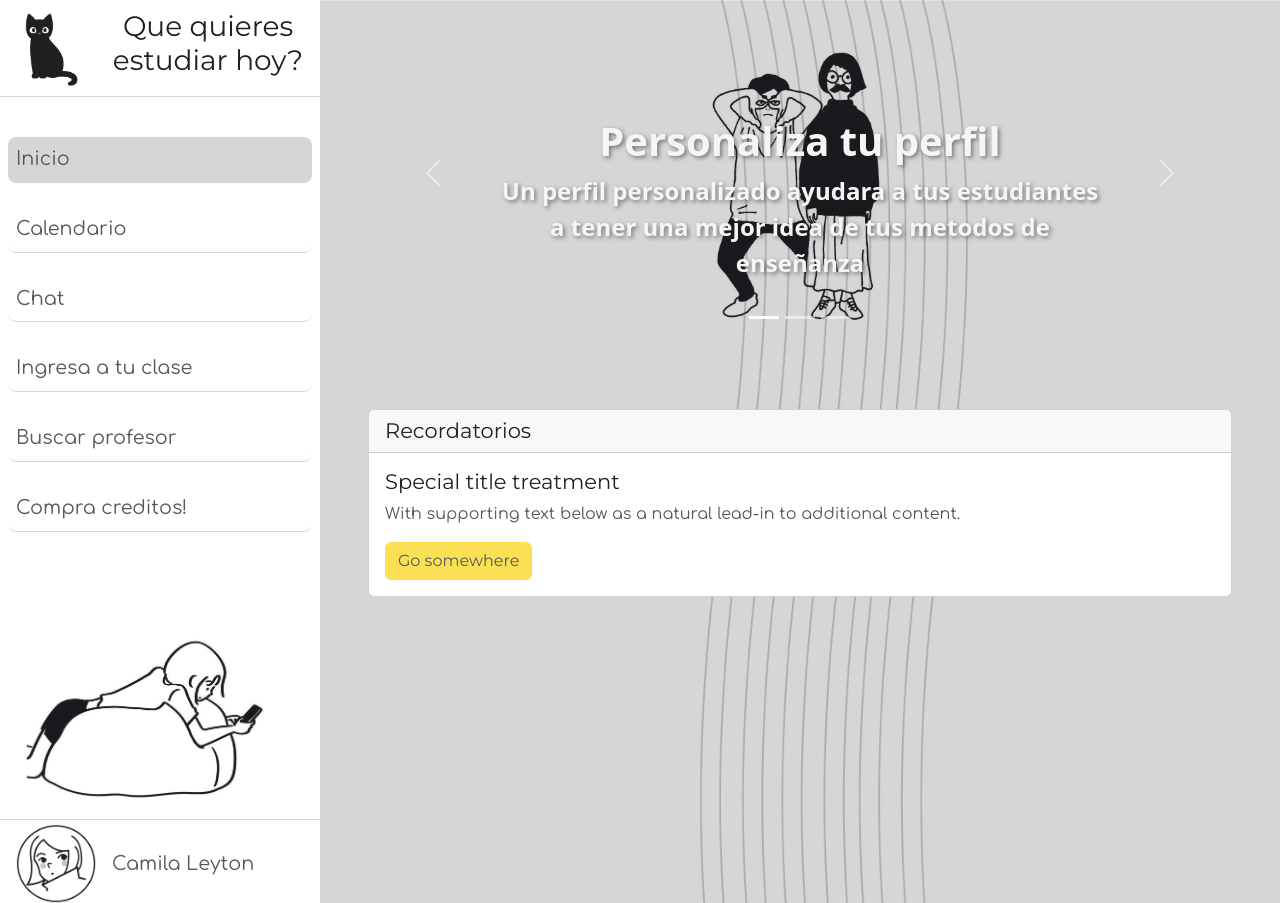
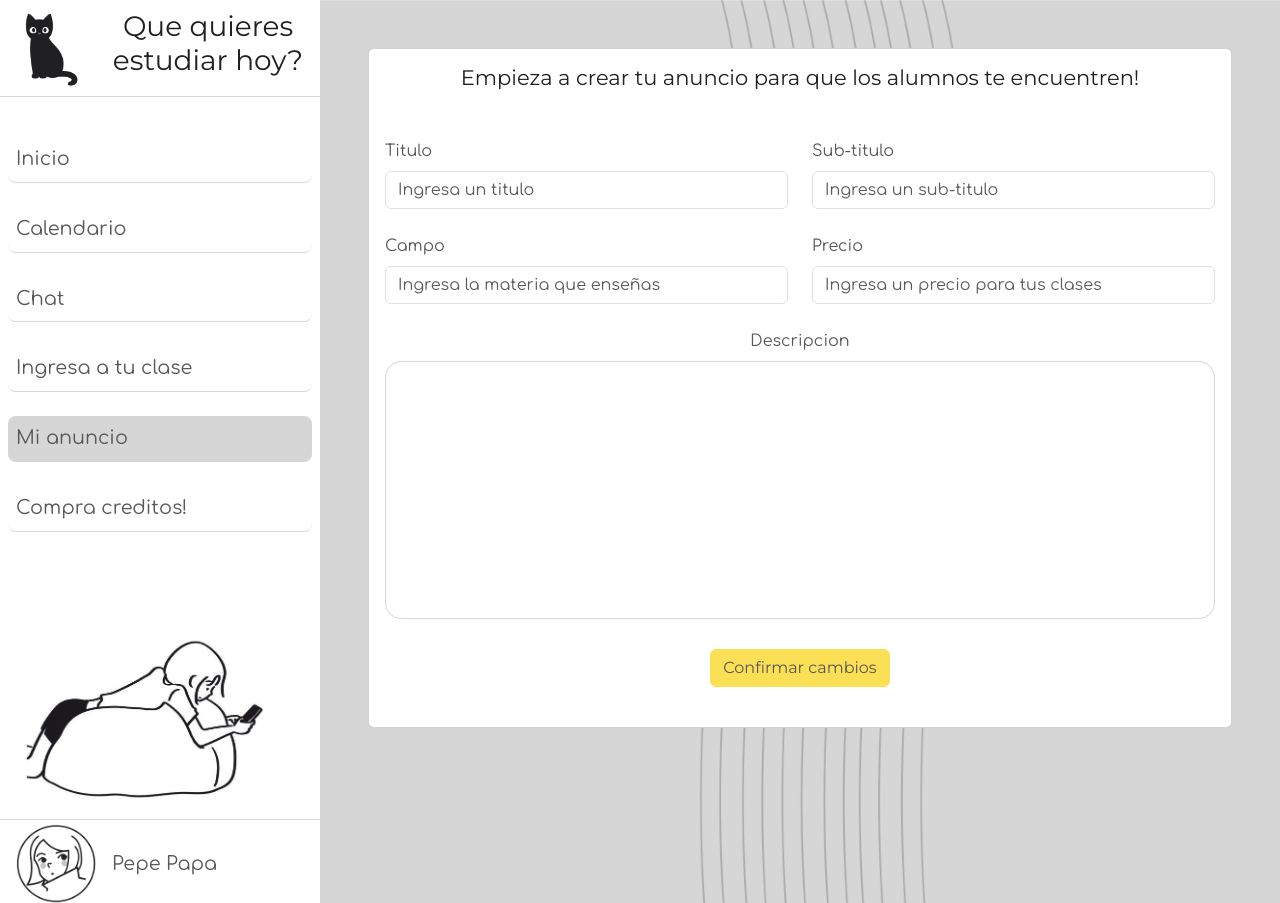
Before and after one commit to kevesc16/Clases-Ya, a Django app: page /home/ in a window 1280 px wide. Run offline with Django 4.2, Linux system fonts and the light colour scheme; the first user in the database is signed in; data comes from the database, SQL or seed files in the repository.

Commit message:
"comentario generico numero n"

```diff
--- a/clasesYa/static/css/home.css
+++ b/clasesYa/static/css/home.css
@@ -210,3 +210,19 @@ ul {
     border-bottom: 1px solid #d6d6d6;
 }
 /* Estilos perfil */
+
+.customTextArea {
+    width: 100%; box-sizing: border-box;
+    resize: none;
+    border: 1px solid #d6d6d6;
+    border-radius: 1rem;
+    padding: 0.5rem;
+    font-family: 'Comfortaa', sans-serif;
+    color: #585759 !important;
+}
+
+textarea:focus {
+    outline: none;
+    border-color: #FAF252;
+    box-shadow: 0 0 0 0.2rem #FADE52;
+}
--- a/clasesYa/templates/home.html
+++ b/clasesYa/templates/home.html
@@ -25,7 +25,9 @@
     <img src="{% static '/img/laying.png' %}" alt="" class="layingImg" />
     <div class="profileContainer">
       <img src="{% static '/img/girl3.png' %}" class="avatar" />
-      <span class="profileName parrafo">Camila Leyton</span>
+      <a href="#" v-on:click.prevent="selectedItem = 'Perfil'">
+        <span class="profileName parrafo">{{ user.nombre }} {{ user.apellido }}</span>
+      </a>
     </div>
   </div>
 
@@ -137,9 +140,24 @@
         </div>
       </div>
     </transition>
+    {% endif %}
 
     <transition name="slide">
       <div v-if="selectedItem === 'Compra creditos!'">
+        <div class="card ">
+          <h5 class="card-header heading-5">Creditos</h5>
+          <div class="card-body">
+            <h5 class="card-title heading-5" style="font-weight: normal;">Special title treatment</h5>
+            <p class="card-text parrafo">Lorem ipsum dolor sit amet consectetur adipisicing elit. Ipsa est recusandae
+              molestiae aut, maiores repellat ut tempora dolorum temporibus nihil sit itaque iusto dolore porro
+              doloremque, beatae cumque, voluptates autem?</p>
+          </div>
+        </div>
+      </div>
+    </transition>
+
+    <transition name="slide">
+      <div v-if="selectedItem === 'Perfil'">
         <div class="card profileCard">
           <div class="card-body  m-0 p-0">
             <img src="{% static '/img/bannerPink.png' %}" alt="" class="banner-img">
@@ -211,8 +229,60 @@
                   <button type="button" class="btn botonCustom heading-6">Confirmar cambios</button>
                 </div>
               </div>
+            </div>
+          </div>
+        </div>
+      </div>
+    </transition>
 
+    <transition name="slide">
+      <div v-if="selectedItem === 'Mi anuncio'">
+        <div class="card m-5">
+          <div class="card-body">
+            {% if user.anuncio == None %}
+            <h1 class="heading-5 text-center mb-5">Empieza a crear tu anuncio para que los alumnos te encuentren!</h1>
+            <form action="" id="anuncioForm">
+            <div class="row">
+              <div class="col-6">
+                <div class="customInput mb-4">
+                  <label for="inputTitulo" class="form-label parrafo">Titulo</label>
+                  <input type="text" class="form-control parrafo" id="inputTitulo" placeholder="Ingresa un titulo" />
+                </div>
+              </div>
+              <div class="col-6">
+                <div class="customInput mb-4">
+                  <label for="inputSubTitulo" class="form-label parrafo">Sub-titulo</label>
+                  <input type="text" class="form-control parrafo" id="inputSubTitulo" placeholder="Ingresa un sub-titulo" />
+                </div>
+              </div>
+              <div class="col-6">
+                <div class="customInput mb-4">
+                  <label for="inputCampo" class="form-label parrafo">Campo</label>
+                  <input type="text" class="form-control parrafo" id="inputCampo" placeholder="Ingresa la materia que enseñas" />
+                </div>
+              </div>
+              <div class="col-6">
+                <div class="customInput mb-4">
+                  <label for="inputPrecio" class="form-label parrafo">Precio</label>
+                  <input type="text" class="form-control parrafo" id="inputPrecio" placeholder="Ingresa un precio para tus clases" />
+                </div>
+              </div>
+              <div class="col-12">
+                <div class="customInput mb-4">
+                  <label for="inputPrecio" class="form-label parrafo text-center" style="width: 100%;">Descripcion</label>
+                  <textarea class="customTextArea" name="" id="" rows="10"></textarea>
+                </div>
+              </div>
+              <div class="col-12">
+                <div class="customInput mb-4 text-center">
+                  <button type="submit" name="anuncioForm" value="anuncioForm" class="btn botonCustom heading-6">Confirmar cambios</button>
+                </div>
+              </div>
             </div>
+            </form>
+            {% else %}
+            <p class="card-text parrafo">{{ user.anuncio }}</p>
+            {% endif %}
           </div>
         </div>
       </div>
@@ -226,9 +296,15 @@
   var app = new Vue({
     el: '#mainContainer',
     data: {
-      links: ['Inicio', 'Calendario', 'Chat', 'Ingresa a tu clase', 'Buscar profesor', 'Compra creditos!'],
-      selectedItem: 'Inicio'
+      {% if user.tipoUsuario == 1 %}
+      links: ['Inicio', 'Calendario', 'Chat', 'Ingresa a tu clase', 'Buscar clases', 'Compra creditos!'],
+      {% else %}
+      links: ['Inicio', 'Calendario', 'Chat', 'Ingresa a tu clase', 'Mi anuncio', 'Compra creditos!'],
+      {% endif %}
+      selectedItem: 'Mi anuncio'
     }
   })
+  let user = "{{ user.anuncio }}"
+  console.log(user)
 </script>
 {% endblock %}
--- a/clasesYa/views.py
+++ b/clasesYa/views.py
@@ -25,7 +25,8 @@ def logoutUser(request):
 
 @login_required
 def home(request):
-    return render(request, "home.html")
+    user = request.user
+    return render(request, "home.html", {'user': user})
 
 def test(request):
     return render(request, "test.html")
```
Also changed, not shown: other parts of clasesYa/templates/home.html (+1 -0 lines), clasesYa/static/js/home.js (added), db.sqlite3.
